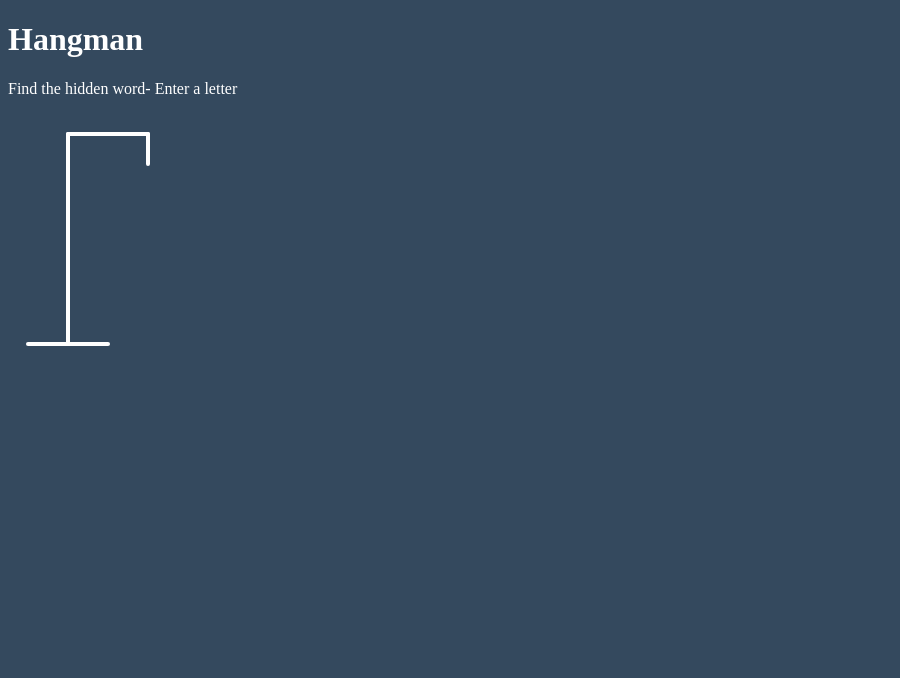
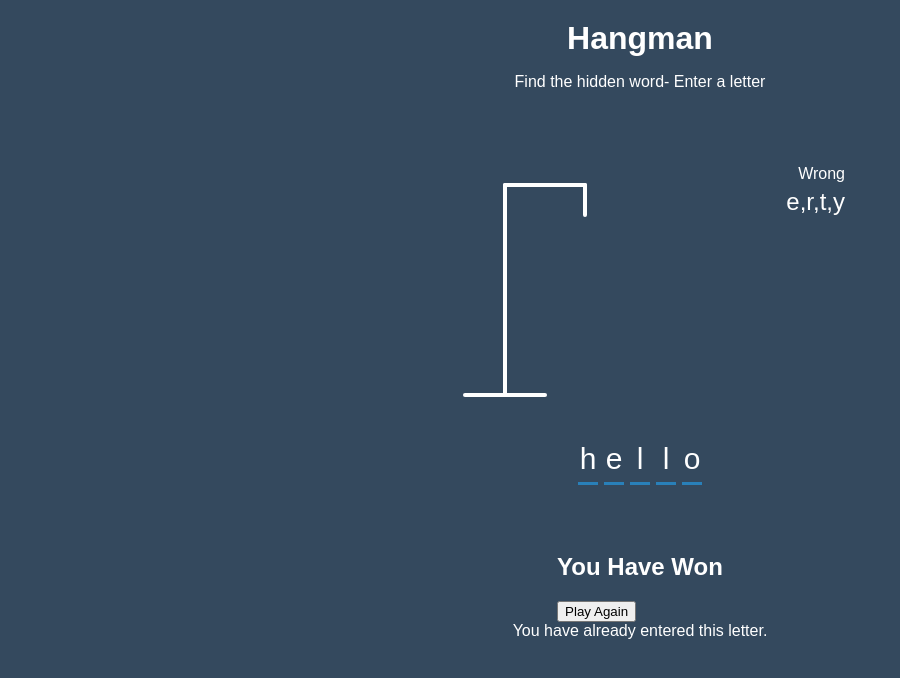
Before and after one commit to jim-knight/Traversy-20-web-projects-with-vanilla-JS, a plain HTML site: page 07-hangman-game/index.html in a window 1280 px wide. Shown: the whole page, without its empty margins (0-900 px from the left). Drawn offline with Linux system fonts and the light colour scheme.

Commit message:
Finalized most of the CSS styling.

```diff
--- a/07-hangman-game/index.html
+++ b/07-hangman-game/index.html
@@ -32,7 +32,31 @@
 				<line x1="140" y1="150" x2="120" y2="180" class="figure-part" />
 				<line x1="140" y1="150" x2="160" y2="180" class="figure-part" />
 			</svg>
+
+			<div class="wrong-letters-container">
+				<div id="wrong-letters">
+					<p>Wrong</p>
+					<span>e,r,t,y</span>
+				</div>
+			</div>
+			<div class="word" id="word">
+				<div class="letter">h</div>
+				<div class="letter">e</div>
+				<div class="letter">l</div>
+				<div class="letter">l</div>
+				<div class="letter">o</div>
+			</div>
 		</div>
+		<!-- Container for final message -->
+		<div class="popup-container" id="popup-container">
+			<div class="popup">
+				<h2 id="final-message">You Have Won</h2>
+				<button id="play-button">Play Again</button>
+			</div>
+		</div>
+
+		<!-- Notification -->
+		<div class="notification-container" id="notification-container">You have already entered this letter.</div>
 		<script src="script.js"></script>
 	</body>
 </html>
--- a/07-hangman-game/style.css
+++ b/07-hangman-game/style.css
@@ -1,8 +1,27 @@
+* {
+	box-sizing: border-box;
+}
 body {
+	display: flex;
+	flex-direction: column;
+	align-items: center;
+	overflow: hidden;
+	height: 80vh;
+	margin: 0;
+	font-family: Arial, Helvetica, sans-serif;
 	background-color: #34495e;
 	color: white;
 }
-
+h1 {
+	margin: 20px 0 0;
+}
+.game-container {
+	position: relative;
+	height: 350px;
+	width: 450px;
+	margin: auto;
+	padding: 20px 30px;
+}
 .figure-container {
 	fill: transparent;
 	stroke: #fff;
@@ -12,3 +31,36 @@ body {
 .figure-part {
 	display: none;
 }
+
+.wrong-letters-container {
+	display: flex;
+	flex-direction: column;
+	position: absolute;
+	top: 20px;
+	right: 20px;
+	text-align: right;
+}
+
+.wrong-letters-container p {
+	margin: 0 0 5px;
+}
+.wrong-letters-container span {
+	font-size: 24px;
+}
+.word {
+	display: flex;
+	position: absolute;
+	bottom: 10px;
+	left: 50%;
+	transform: translateX(-50%);
+}
+.letter {
+	display: inline-flex;
+	align-items: center;
+	justify-content: center;
+	height: 50px;
+	width: 20px;
+	margin: 0 3px;
+	font-size: 30px;
+	border-bottom: 3px solid #2980b9;
+}
```
